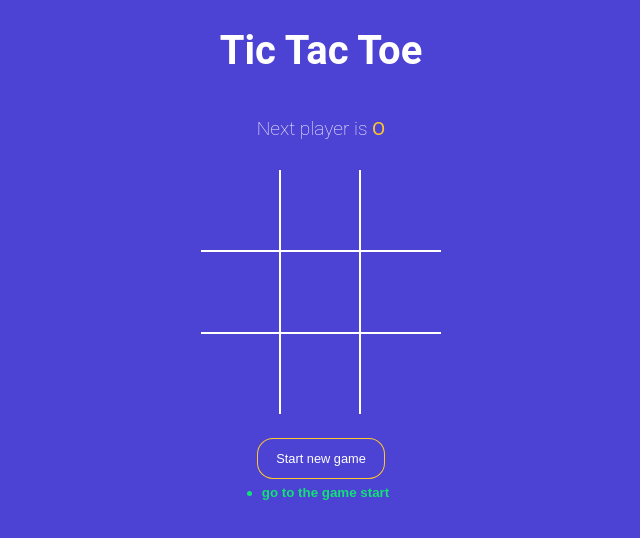
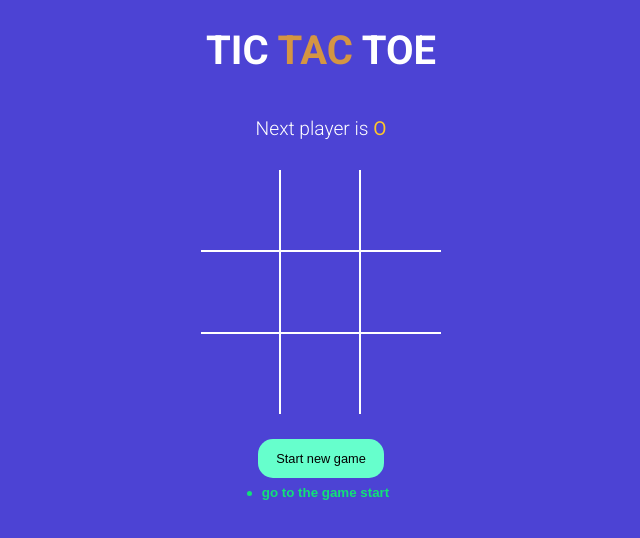
Before and after one commit to neeraj9649/tic_tac_toe, a React (Vite) app: page / in a window 1280 px wide. Shown: the top 538 px of the page, without its empty margins (319-959 px from the left). Built offline with nearby package versions, Linux system fonts and the light colour scheme.

Commit message:
final touch

```diff
--- a/index.html
+++ b/index.html
@@ -4,6 +4,10 @@
     <meta charset="UTF-8" />
     <link rel="icon" type="image/svg+xml" href="/vite.svg" />
     <meta name="viewport" content="width=device-width, initial-scale=1.0" />
+    <link
+     href="https://fonts.googleapis.com/css?family=Roboto:300,400,700&display=swap"
+     rel="stylesheet"
+      />
     <title>tic tac toe</title>
   </head>
   <body>
--- a/src/App.jsx
+++ b/src/App.jsx
@@ -57,7 +57,9 @@
   };
   return (
     <div className="app">
-      <h1>Tic Tac Toe</h1>
+      <h1>
+        TIC <span className="text-tac"> TAC </span>TOE
+      </h1>
       {/* <h2>{currstatus}</h2> */}
       <StatusMessage Winner={Winner} gamingBoard={gamingBoard} />
       <Board
@@ -66,7 +68,7 @@
         winningSquares={winningSquares}
       />
       <button
-        className={`btn-reset ${Winner ? 'active' : ''}`}
+        className={`btn-reset ${Winner ? 'active' : 'inactive'}`}
         type="button"
         onClick={startNewGame}
         // winningSquares={winningSquares}
--- a/src/styles.scss
+++ b/src/styles.scss
@@ -28,6 +28,9 @@
 
 .text-green {
   color: $green;
+}
+.text-tac {
+  color: #D49543;
 }
 
 .text-orange {
@@ -87,6 +90,12 @@
   box-shadow: 0px 0px 0px 1px $orange;
   &.active {
     background-color: $orange;
+    color: black;
+    box-shadow: none;
+  }
+  &.inactive {
+    background-color:#66ffcc ;
+    color: black;
     box-shadow: none;
   }
 }
```
